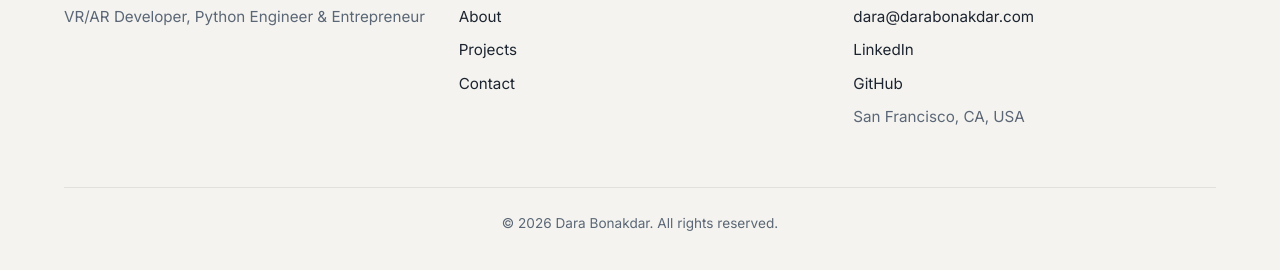
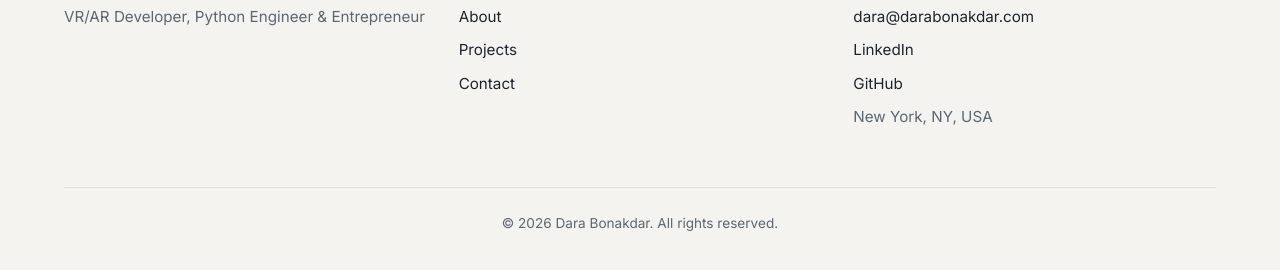
Before and after one commit to darabo/darabonakdar.com, a Jekyll site: the page built from index.md, in a window 1280 px wide and 900 px high, scrolled down 2524 px. Shown: the part 625-895 px from the top of the window. Built offline with Jekyll 4.4.1, drawn with Linux system fonts in a browser that asks for light colours.

Commit message:
Update location to New York, NY
https://claude.ai/code/session_01Beh52EWu5SfjLjtFBnyNCn

```diff
--- a/_config.yml
+++ b/_config.yml
@@ -16,7 +16,7 @@ author:
 # Social profiles
 github_username:    darabo
 linkedin_username:  darabonakdar
-location:           San Francisco, CA, USA
+location:           New York, NY, USA
 
 # Default social-share image (relative to site root)
 og_image:           /assets/images/header.jpg
```
